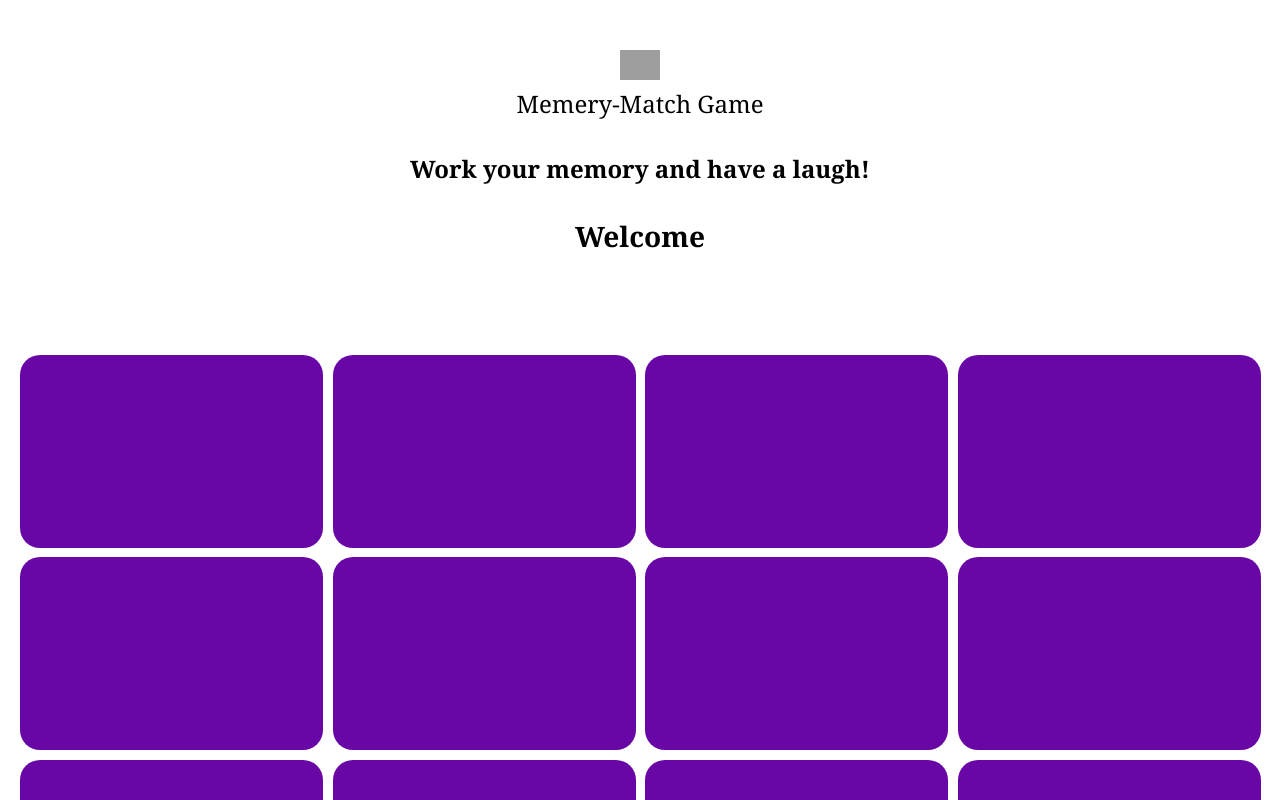
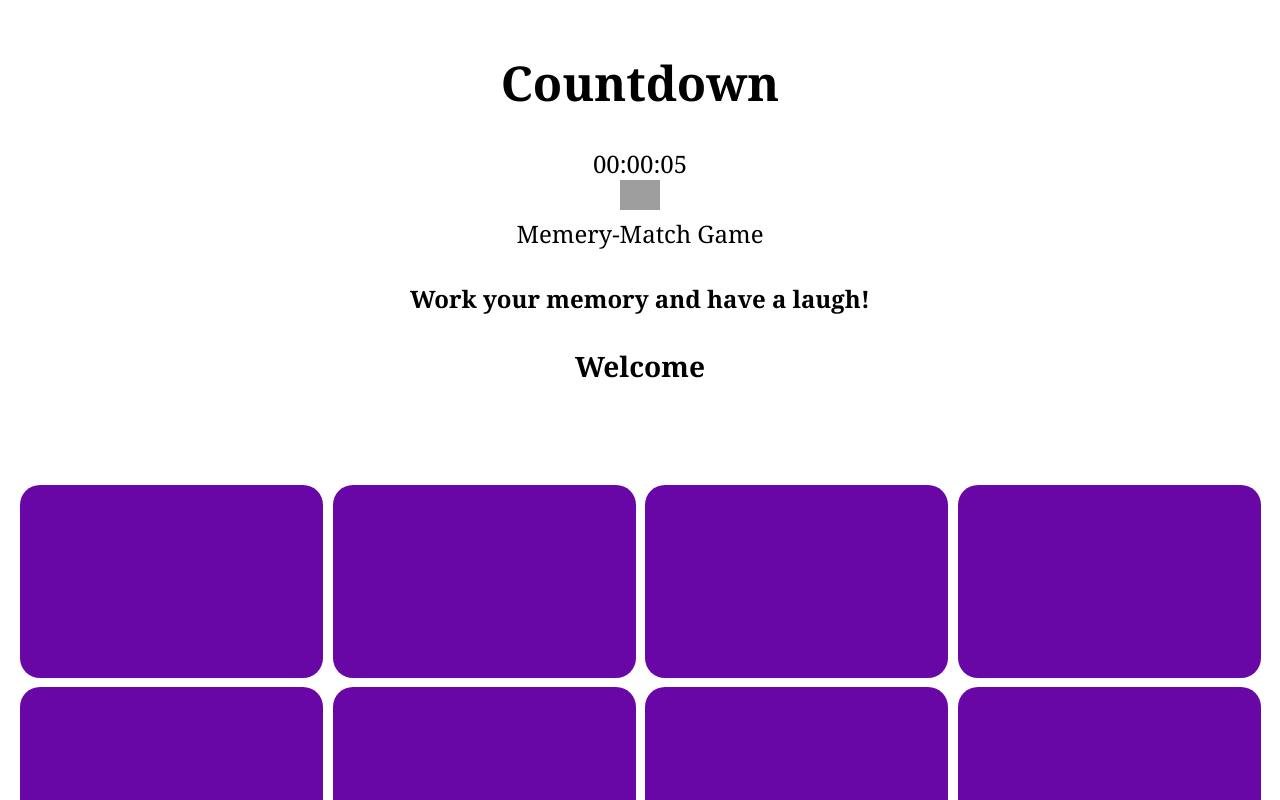
Before and after one commit to aisha-gregg/meme-match, a React (Create React App) app: page /game in a window 1280 px wide. Shown: the top 800 px of the page. Built offline with nearby package versions, Linux system fonts and the light colour scheme; grey boxes are pictures that could not be loaded.

Commit message:
add countdown timer

```diff
--- /dev/null
+++ b/src/components/CountdownTimer.jsx
@@ -0,0 +1,25 @@
+import React, { useState } from "react";
+import { useInterval } from "./useInterval";
+
+export function CountdownTimer() {
+  const [counter, setCounter] = useState(0);
+
+  useInterval(() => {
+    setCounter(counter + 1);
+  }, 1_000);
+
+  function formatSeconds(seconds) {
+    const date = new Date(0);
+    date.setSeconds(seconds);
+    const timeString = date.toISOString().substr(11, 8);
+    return timeString;
+  }
+
+  return (
+    <div>
+      <h1>Countdown</h1>
+
+      {formatSeconds(counter)}
+    </div>
+  );
+}
--- /dev/null
+++ b/src/components/useInterval.js
@@ -0,0 +1,19 @@
+import React, { useEffect, useRef } from "react";
+
+export function useInterval(callback, delay) {
+  const savedCallback = useRef();
+
+  useEffect(() => {
+    savedCallback.current = callback;
+  }, [callback]);
+
+  useEffect(() => {
+    function tick() {
+      savedCallback.current();
+    }
+    if (delay !== null) {
+      let id = setInterval(tick, delay);
+      return () => clearInterval(id);
+    }
+  }, [delay]);
+}
--- a/src/pages/Game.jsx
+++ b/src/pages/Game.jsx
@@ -7,6 +7,7 @@ import { Card } from "./../components/Card";
 import { Header } from "../components/Header";
 import { useContext } from "react";
 import { UserContext } from "../userContext";
+import { CountdownTimer } from "../components/CountdownTimer";
 
 const cx = classNames.bind(styles);
 
@@ -74,6 +75,7 @@ export function Game() {
 
   return (
     <>
+      <CountdownTimer></CountdownTimer>
       <Header></Header>
       <div> </div>
       <h3>Welcome {username}</h3>
```
